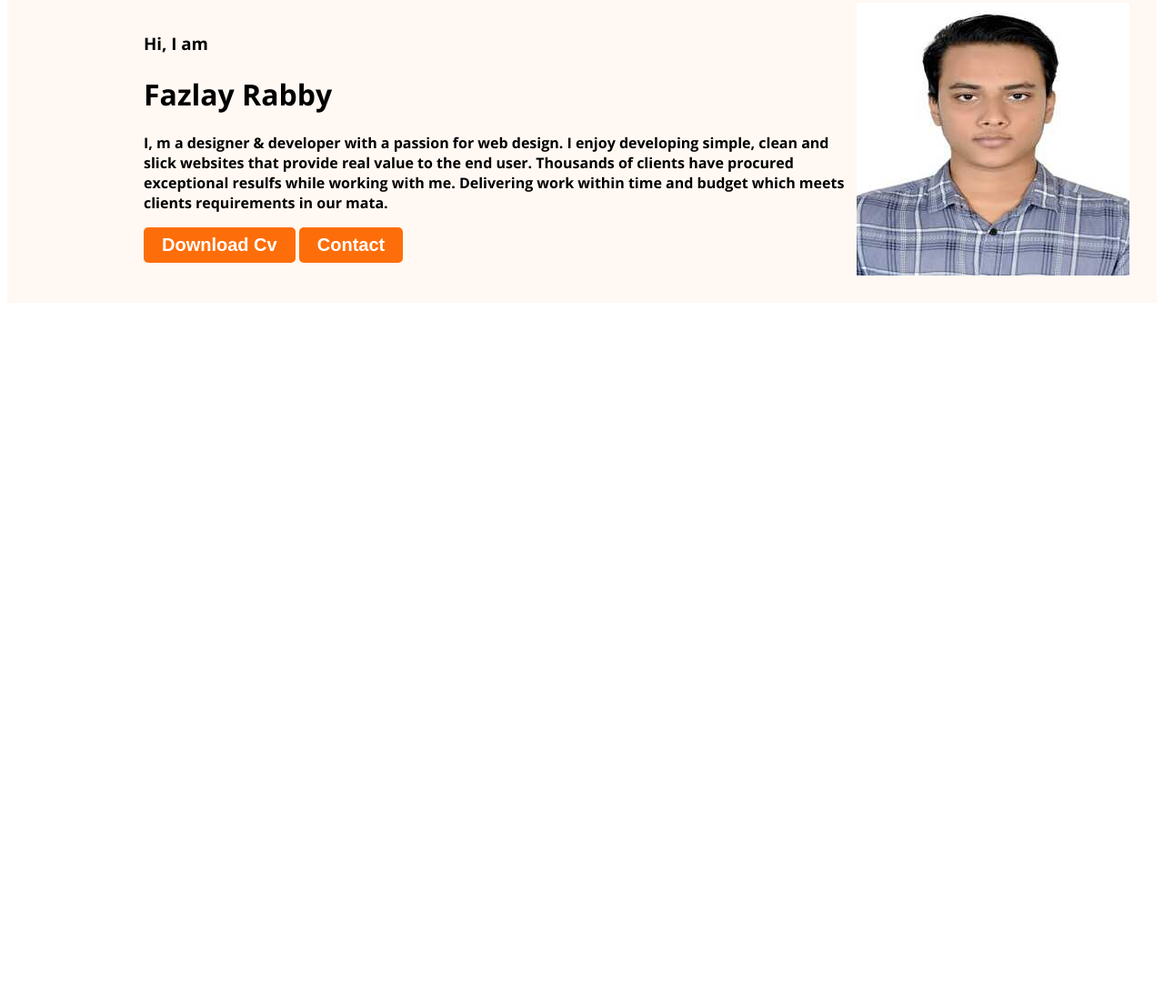
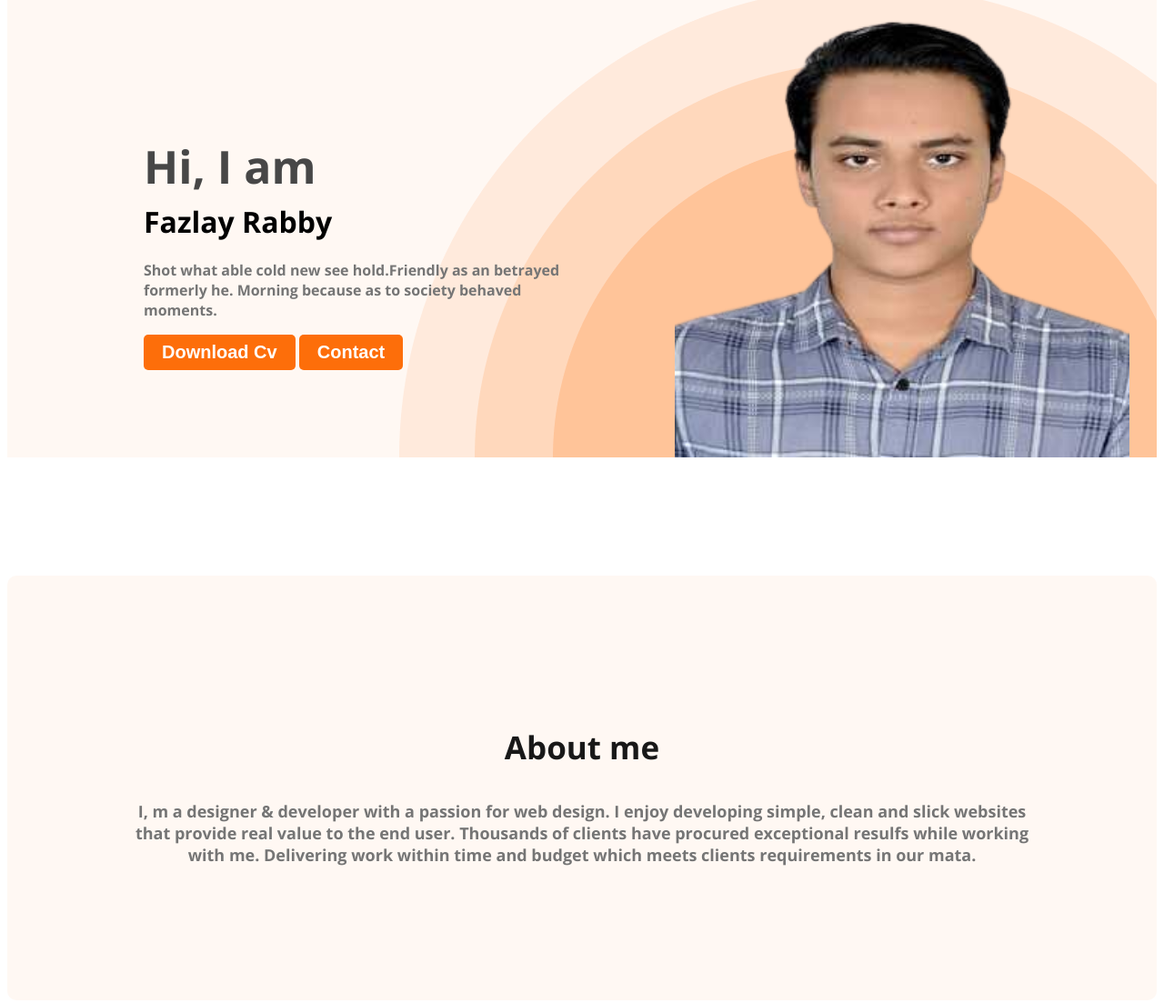
Before and after one commit to FazlayR116/Developer-portfolio, a plain HTML site: page index.html in a window 1280 px wide. Shown: the part 186-1289 px from the top of the page at 91% size. Before the commit the page ends 800 px from the top, so only its background shows below. Drawn offline with nearby package versions, Linux system fonts and the light colour scheme.

Commit message:
Git commit added

```diff
--- a/index.html
+++ b/index.html
@@ -24,15 +24,21 @@
             <div class="banner-content">
                 <h3 class="banner-greeting">Hi, I am</h3>
                 <h1 class="banner-title">Fazlay Rabby</h1>
-                <p>I, m a designer & developer with a passion for web design. I enjoy developing simple, clean and slick websites that provide real value to the end user. Thousands of clients have procured exceptional resulfs while working with me. Delivering work within time and budget which meets clients requirements in our mata.</p>
+                <p class="banner-deccription">Shot what able cold new see hold.Friendly as an betrayed formerly he. Morning because as to society behaved moments.</p>
                 <button class="btn-primary">Download Cv</button>
                 <button class="btn-primary">Contact</button>
             </div>
-            <img class="profile-pic" src="images/Amr-PIC-20230208-at-11935-PM300x300.jpg" alt="">
+            <img class="profile-pic" src="images/Amr-PIC-20230208-at-11935-PM300x300-removebg-preview.png" alt="">
         </div>
 
     </header>
     <main>
+        <section class="about">
+            <h3 class="section-title">About me</h3>
+            <p class="section-description">
+                I, m a designer & developer with a passion for web design. I enjoy developing simple, clean and slick websites that provide real value to the end user. Thousands of clients have procured exceptional resulfs while working with me. Delivering work within time and budget which meets clients requirements in our mata.
+            </p>
+        </section>
 
 
     </main>
--- a/styles/portfolio.css
+++ b/styles/portfolio.css
@@ -40,13 +40,49 @@ nav a{
 }
 .header{
     background-color: #FFF8F3;
-
+    background-image: url('../images/header_bg.png');
+    background-repeat: no-repeat;
+    background-position: bottom right;
 }
 .banner{
-    padding: 30px 30px 30px 150px;
+    padding: 30px 30px 0px 150px;
     display: flex;
     align-items: center;
+    justify-content: space-between;
 }
 .banner .profile-pic{
     width: 500px;
 }
+.banner-greeting{
+    font-size: 50px;
+    color:#474747;
+    margin-bottom: 0;
+}
+.banner-title{
+    foct-size: 90;
+    font-weight: 700;
+    margin-top: 5px;
+}
+.banner-deccription{
+    color:#757575;
+}
+.banner-content{
+    max-width: 500px;
+}
+.about{
+    padding: 130px;
+    border-radius: 10px;
+    background: #FFF8F3;
+    margin: 130px 0;
+}
+.section-title{
+    color: #181818;
+    text-align: center;
+    font-size: 35px;
+    font-weight: 700px;
+}
+.section-description{
+    color: #757575;
+    text-align: center;
+    font-size: 18px;
+}
```
Also changed, not shown: images/Amr-PIC-20230208-at-11935-PM300x300-removebg-preview.png (added), images/Amr-PIC-20230208-at-11935-PM300x300.jpg (deleted), images/header_bg.png (added).
